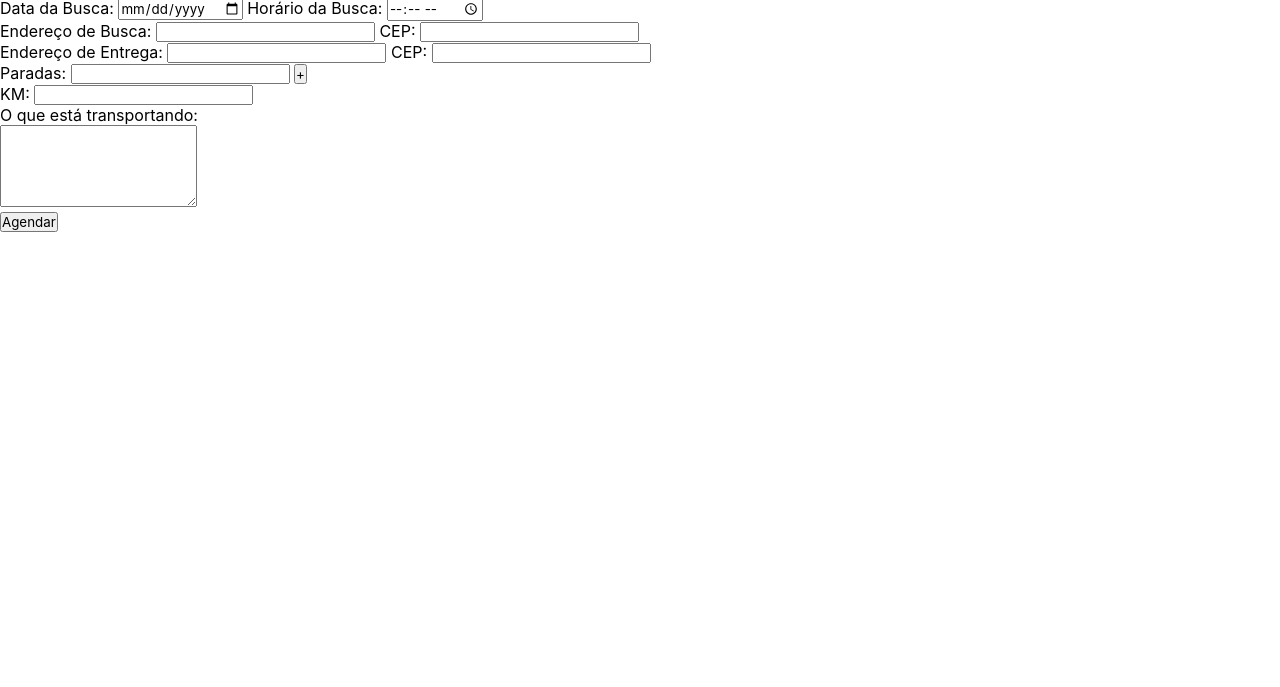
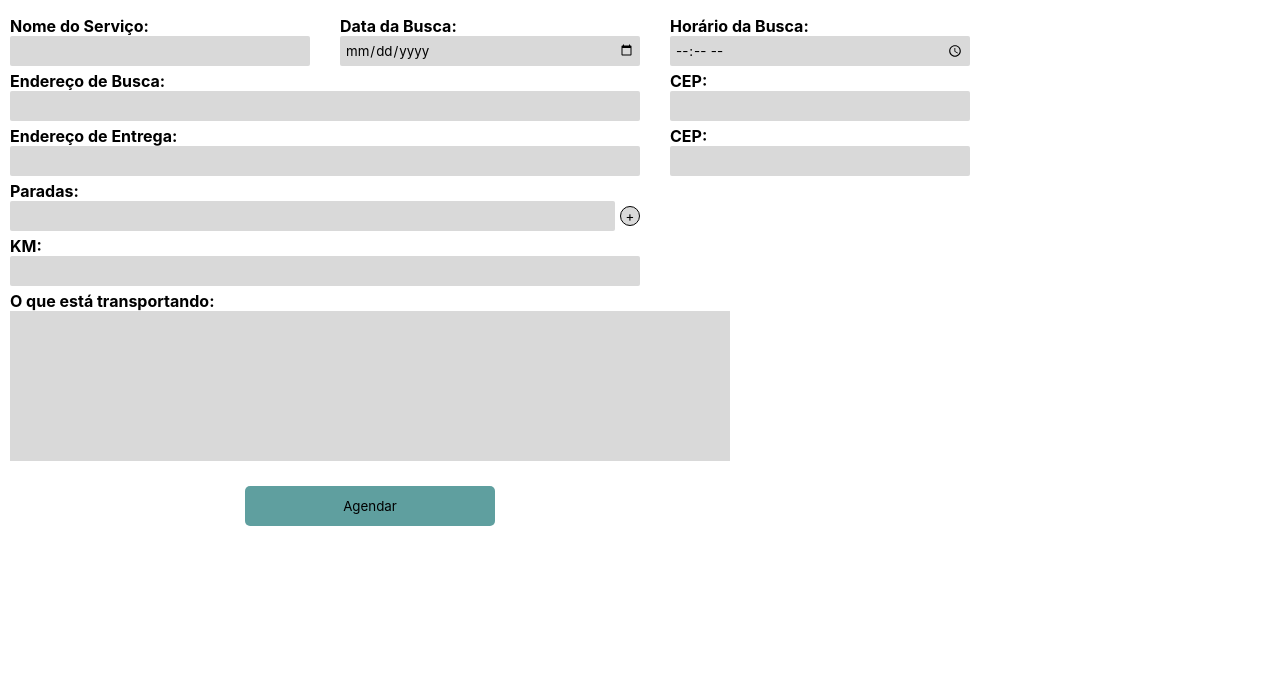
Before and after one commit to JeronimoNP/Projeto_Eng_Soft_2, a plain HTML site: page src/pages/cadastro_serviços/index.html in a window 1280 px wide. Shown: the part 113-800 px from the top of the page. Drawn offline with Linux system fonts and the light colour scheme.

Commit message:
estilização da pagina cadastro de serviço

```diff
--- a/src/pages/cadastro usuario/src/js/script.js
+++ b/src/pages/cadastro usuario/src/js/script.js
@@ -72,7 +72,7 @@ formUser.addEventListener('submit', (event)=>{
 });
 
 async function envioDados() {
-    const camposInput = formUser.querySelectorAll('#entrada-dados input[type="text"]');
+    const camposInput = formUser.querySelectorAll('input[type="text"]');
     let validarDados = true;
     let camposjson = {};
 
--- a/src/pages/cadastro_serviços/index.html
+++ b/src/pages/cadastro_serviços/index.html
@@ -14,7 +14,9 @@
     <link rel="stylesheet" href="../componentes/css/responsive-header.css">
     <link rel="stylesheet" href="../componentes/css/style-menu.css">
     <link rel="stylesheet" href="../componentes/css/responsive-menu.css">
-    <!-- <link rel="stylesheet" href="src/css/style.css">  -->
+    <link rel="stylesheet" href="src/css/style.css">
+    <link rel="stylesheet" href="src/css/style-responsive.css">
+
 </head>
 <body>
     <header class="init-header"></header>
@@ -26,43 +28,65 @@
                 <h2>Cadastro de Serviço</h2>
             </header>
         <main class="main-section">
-            <form id="servico-form">
+            <form id="servico-form" class="form">
+                <div class="campo item1">
                     <label for="service-name">Nome do Serviço:</label>
                     <input type="text" id="service-name" name="service-name">
-                <br>
+                </div>
 
+                <div class="campo item2">
                     <label for="search-date">Data da Busca:</label>
                     <input type="date" id="search-date" name="search-date">
+                </div>
+
+                <div class="campo item3">
                     <label for="search-time">Horário da Busca:</label>
                     <input type="time" id="search-time" name="search-time">
-                <br>
+                </div>
 
+
+                <div class="campo item4">
                     <label for="search-address">Endereço de Busca:</label>
                     <input type="text" id="search-address" name="search-address">
+                </div>
+
+                <div class="campo item5">
                     <label for="search-cep">CEP:</label>
                     <input type="text" id="search-cep" name="search-cep">
-                <br>
+                </div>
 
+                <div class="campo item6">
                     <label for="delivery-address">Endereço de Entrega:</label>
                     <input type="text" id="delivery-address" name="delivery-address">
+                </div>
+
+                <div class="campo item7">
                     <label for="delivery-cep">CEP:</label>
                     <input type="text" id="delivery-cep" name="delivery-cep">
-                <br>
+                </div>
 
+                <div class="campo item8">
                     <label>Paradas:</label>
+                    <div>
                         <input type="text" id="stop" name="stop">
-                <button id="add-stop-button" type="button">+</button>
-                <br>
+                        <button id="add-stop-button" class="buttonParada" type="button">+</button>
+                    </div>
+                </div>
 
+                <div class="campo item9">
                     <label for="km">KM:</label>
                     <input type="text" id="km" name="km">
-                <br>
+                </div>
 
-                <label for="transporting">O que está transportando:</label><br>
+                <div class="campo item10">
+                    <label for="transporting">O que está transportando:</label>
                     <textarea id="transporting" name="transporting" rows="5"></textarea>
-                <br>
+                </div>
 
+
+                <div class="item11">
                     <button id="schedule-button" type="submit">Agendar</button>
+                </div>
             </form>
             </main>
         </section>
--- a/src/pages/cadastro_serviços/src/css/cadastro-servico.css
+++ /dev/null
@@ -1,67 +0,0 @@
-tyles.css
-html, body {
-    height: 100%;
-    margin: 0;
-    padding: 0;
-    font-family: Arial, sans-serif;
-    display: flex;
-    flex-direction: column;
-}
-
-.resv{
-    background-color: #5F9F9F ;
-    color:white;
-}
-
-input, textarea{
-    background-color: #D9D9D9;
-    margin-bottom: 6px;
-}
-input{
-
-    margin: 10px 0;
-    padding: 5px;
-}
-
-#add-stop-button{
-    border-radius: 10px;
-    width: 25px;
-    height: 25px;
-    font-size: 20px;
-
-}
-
-#main-content{
-    background-color: #f0f0f0;
-    border: 1px solid #ccc;
-    border-radius: 8px;
-
-}
-
-#transporting{
-    width: 570px;
-    height: 150px;
-}
-
-#schedule-button{
-    width: 120px;
-    height: 40px;
-    margin-left: 230px;
-    background-color: #5F9F9F;
-    color: white;
-    border-radius: 5px;
-    margin-bottom: 7px;
-}
-
-#colunm{
-width: 50%;
-height: 70%;
-margin: 0 auto;
-padding: 70px;
-font-size: 23px;
-}
-
-#service{
-    padding: 10px 15px 10px 14.5px;
-
-}
--- /dev/null
+++ b/src/pages/cadastro_serviços/src/css/style-responsive.css
@@ -0,0 +1,62 @@
+@media screen and (min-width: 700px) {
+    .form {
+        position: relative;
+        display: grid;
+        grid-template-columns: minmax(200px, 300px) minmax(200px, 300px) minmax(200px, 300px);
+        grid-template-rows: repeat(5, 50px) 150px 50px;
+        grid-template-areas: "item1 item2 item3"
+                             "item4 item4 item5"
+                             "item6 item6 item7"
+                             "item8 item8 ."
+                             "item9 item9 ."
+                             "item10 item10 item10"
+                             "item11 item11 item11";
+        column-gap: 30px;
+    }
+    .item1 {
+        grid-area: item1;
+    }
+    .item2 {
+        grid-area: item2;
+    }
+    .item3 {
+        grid-area: item3;
+    }
+    .item4 {
+        grid-area: item4;
+    }
+    .item5 {
+        grid-area: item5;
+    }
+    .item6 {
+        grid-area: item6;
+    }
+    .item7 {
+        grid-area: item7;
+    }
+    .item8 {
+        grid-area: item8;
+    }
+    .item9 {
+        grid-area: item9;
+    }
+    .item10 {
+        grid-area: item10;
+        width: 100%;
+    }
+    .item11 {
+        grid-area: item11;
+        align-self: start;
+        width: 75%;
+        margin-top: 20px;
+    }
+
+    .item11 button {
+        width: 250px;
+    }
+
+    .campo:nth-of-type(10) textarea {
+        width: 75%;
+        height: 100%;
+    }
+}
--- /dev/null
+++ b/src/pages/cadastro_serviços/src/css/style.css
@@ -0,0 +1,159 @@
+.header-section{
+    background-color: #5F9F9F;
+    padding: 5px;
+}
+
+.main-section {
+    padding: 10px;
+    height: calc(100% - 60px);
+}
+
+.form {
+    display: grid;
+    width: 100%;
+    height: 100%;
+    gap: 5px;
+    margin-top: 20px;
+    grid-template-columns:auto auto;
+    grid-template-rows: repeat(6, 50px) 150px 40px;
+    grid-template-areas: "item1 item1"
+                         "item2 item3"
+                         "item4 item5"
+                         "item6 item7"
+                         "item8 item8"
+                         "item9 item9"
+                         "item10 item10"
+                         "item11 item11";
+}
+
+.item1 {
+    grid-area: item1;
+}
+.item2 {
+    grid-area: item2;
+    min-width: 50%;
+}
+.item3 {
+    grid-area: item3;
+    min-width: 50%;
+}
+.item4 {
+    grid-area: item4;
+}
+.item5 {
+    grid-area: item5;
+}
+.item6 {
+    grid-area: item6;
+}
+.item7 {
+    grid-area: item7;
+}
+.item8 {
+    grid-area: item8;
+}
+.item9 {
+    grid-area: item9;
+}
+.item10 {
+    grid-area: item10;
+}
+.item11 {
+    display: flex;
+    grid-area: item11;
+    align-self: end;
+    justify-content: center;
+}
+
+.item11 button {
+    background-color: #5F9F9F;
+    width: 150px;
+    height: 40px;
+    padding: 10px;
+    margin-top: 20px;
+    border: none;
+    border-radius: 5px;
+}
+
+.item11 button:hover {
+    background-color: #569191;
+}
+
+.item11 button:active {
+    background-color: rgb(72, 122, 122);
+}
+
+.campo {
+    align-items: center;
+    width: 100%;
+
+}
+
+input {
+    background-color: #D9D9D9;
+    width: 100%;
+    height: 30px;
+    border: none;
+    outline: none;
+    border-radius: 2px;
+    padding: 5px;
+}
+
+input:focus {
+    outline: 1px solid #5F9F9F;
+}
+
+label {
+    display: block;
+    font-weight: 700;
+    font-size: 1em;
+}
+
+.campo div {
+    display: flex;
+    justify-content: space-between;
+    align-items: center;
+}
+
+.campo:nth-of-type(8) input{
+    width: calc(100% - 25px);
+}
+
+.campo .buttonParada {
+    display: flex;
+    justify-content: center;
+    align-items: center;
+    background-color: #D9D9D9;
+    width: 20px;
+    height: 20px;
+    border: 1px solid #000;
+    border-radius: 50%;
+    cursor: pointer;
+}
+
+.campo:nth-of-type(10) {
+    flex-direction: column;
+    align-items: start;
+}
+
+.campo:nth-of-type(10) textarea {
+    background-color: #D9D9D9;
+    width: 260px;
+    height: 100px;
+    resize: none;
+    border: none;
+    outline: none;
+    padding: 5px;
+}
+
+.campo:nth-of-type(10) textarea:focus {
+    outline: 1px solid #5F9F9F;
+}
+
+.buttonParada:hover{
+    background-color: #c4c4c4;
+}
+
+.buttonParada:active{
+    background-color: #b3b3b3;
+}
```
Lines whose indentation alone changed are shown as unchanged.
